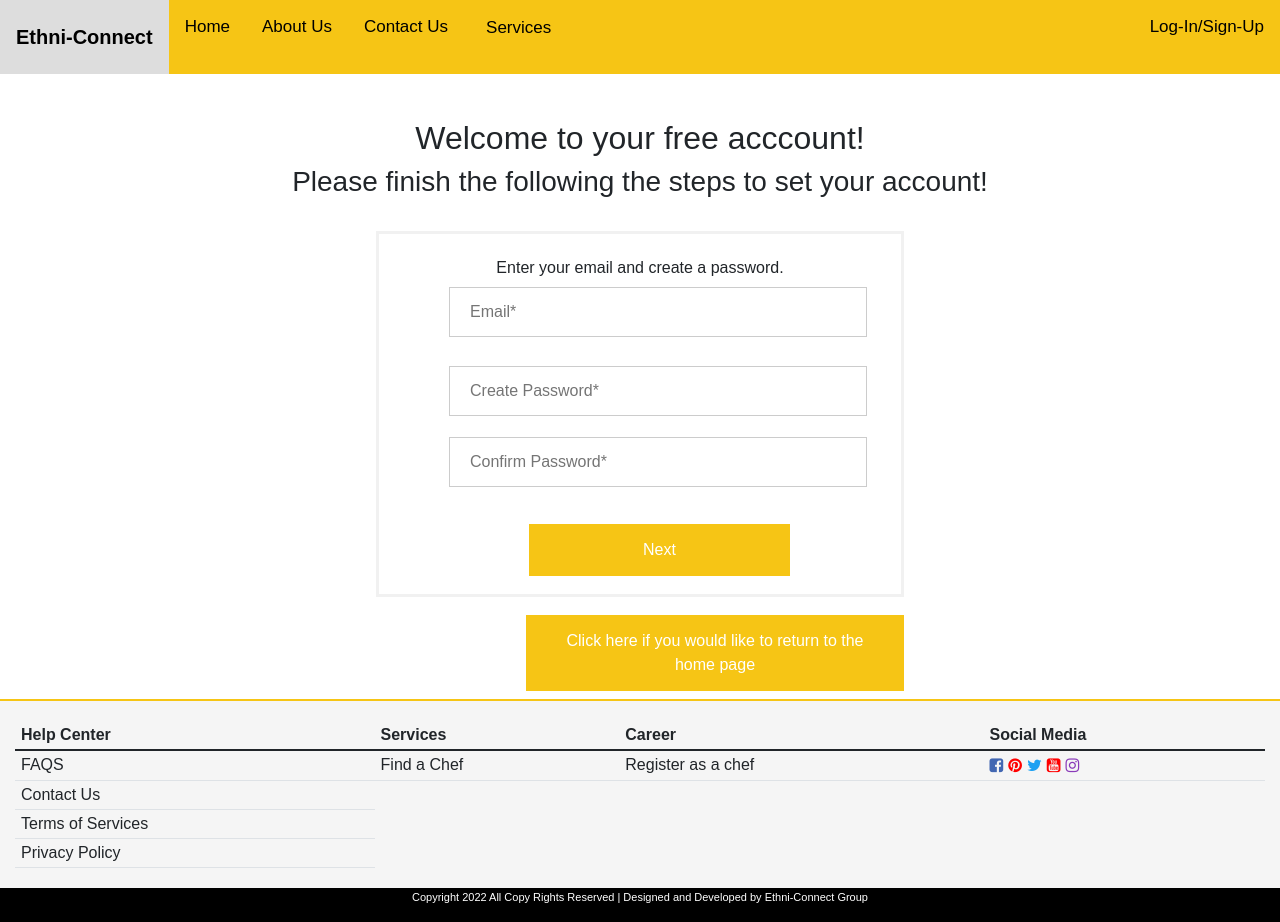
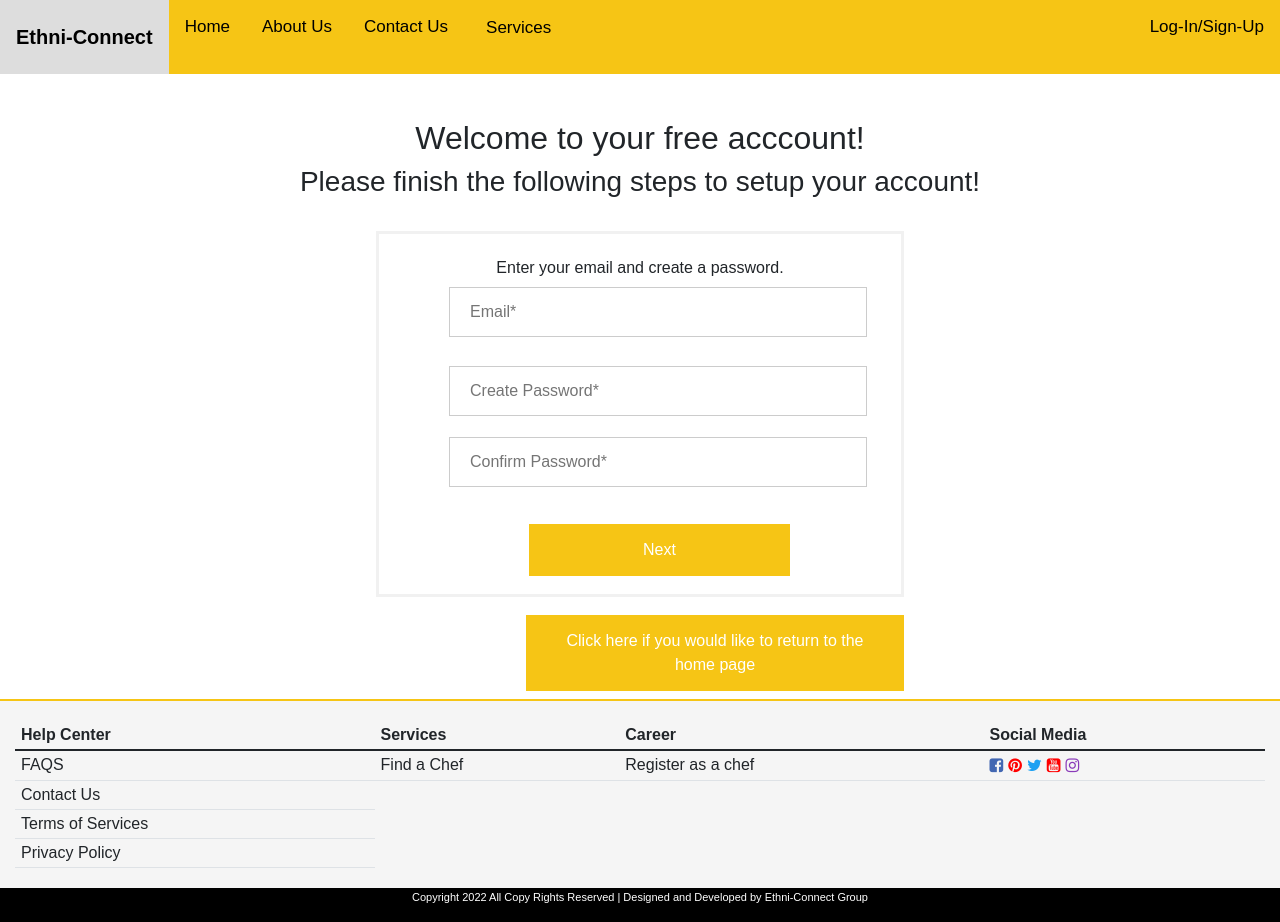
Before and after one commit to bharani16592/EthniConnect-UI, an Angular app: page /chefsignup1 in a window 1280 px wide. Built offline with nearby package versions, Linux system fonts and the light colour scheme.

Commit message:
spelling change in chefsignup.html
working

```diff
--- a/src/app/chefsignup1/chefsignup1.component.html
+++ b/src/app/chefsignup1/chefsignup1.component.html
@@ -2,7 +2,7 @@
     <div class="col-md" style="text-align: center">
 
       <h2>Welcome to your free acccount!</h2>
-      <h3>Please finish the following the steps to set your account!</h3>
+      <h3>Please finish the following steps to setup your account!</h3>
     </div>
   </div>
 
```
